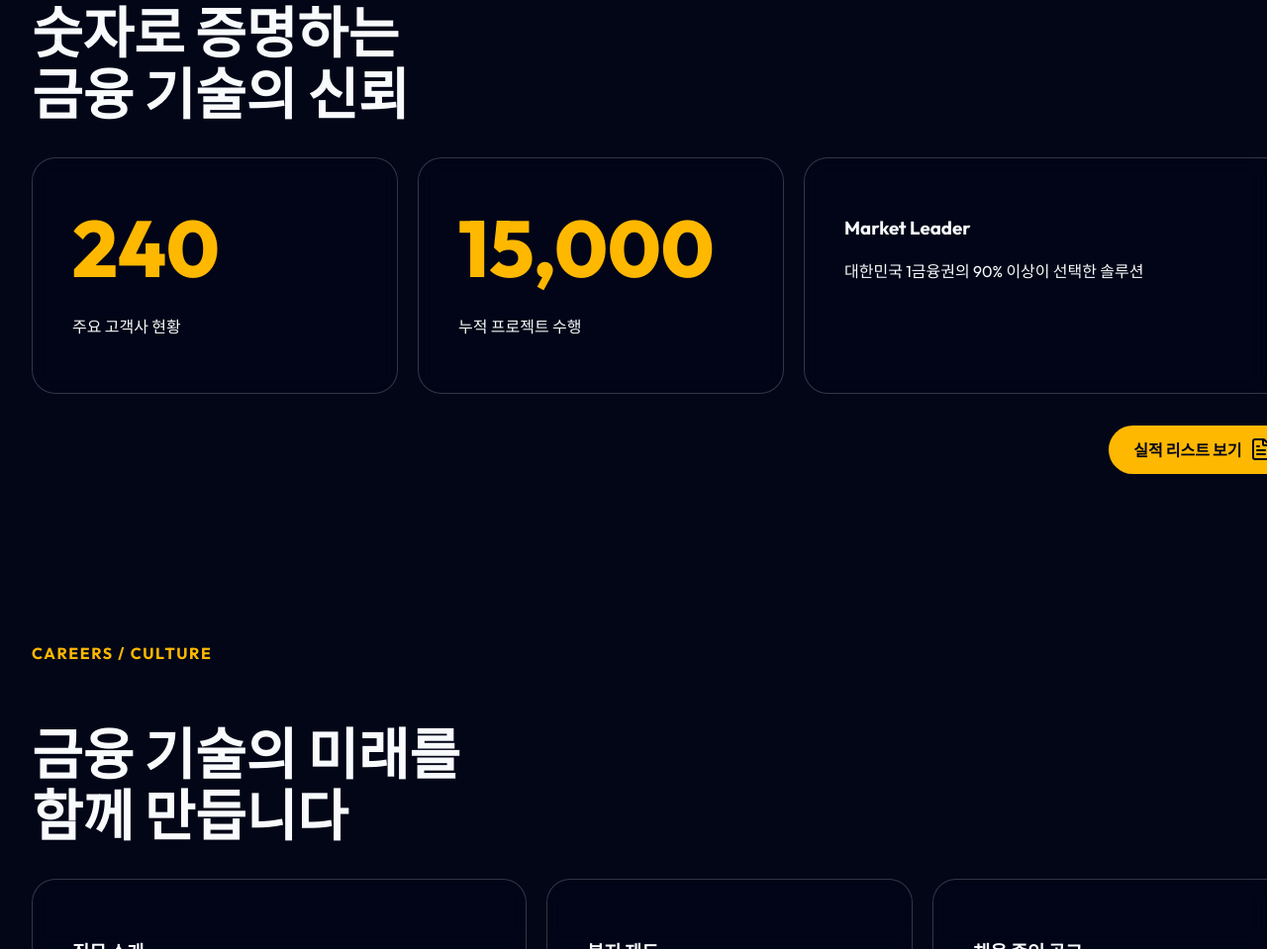
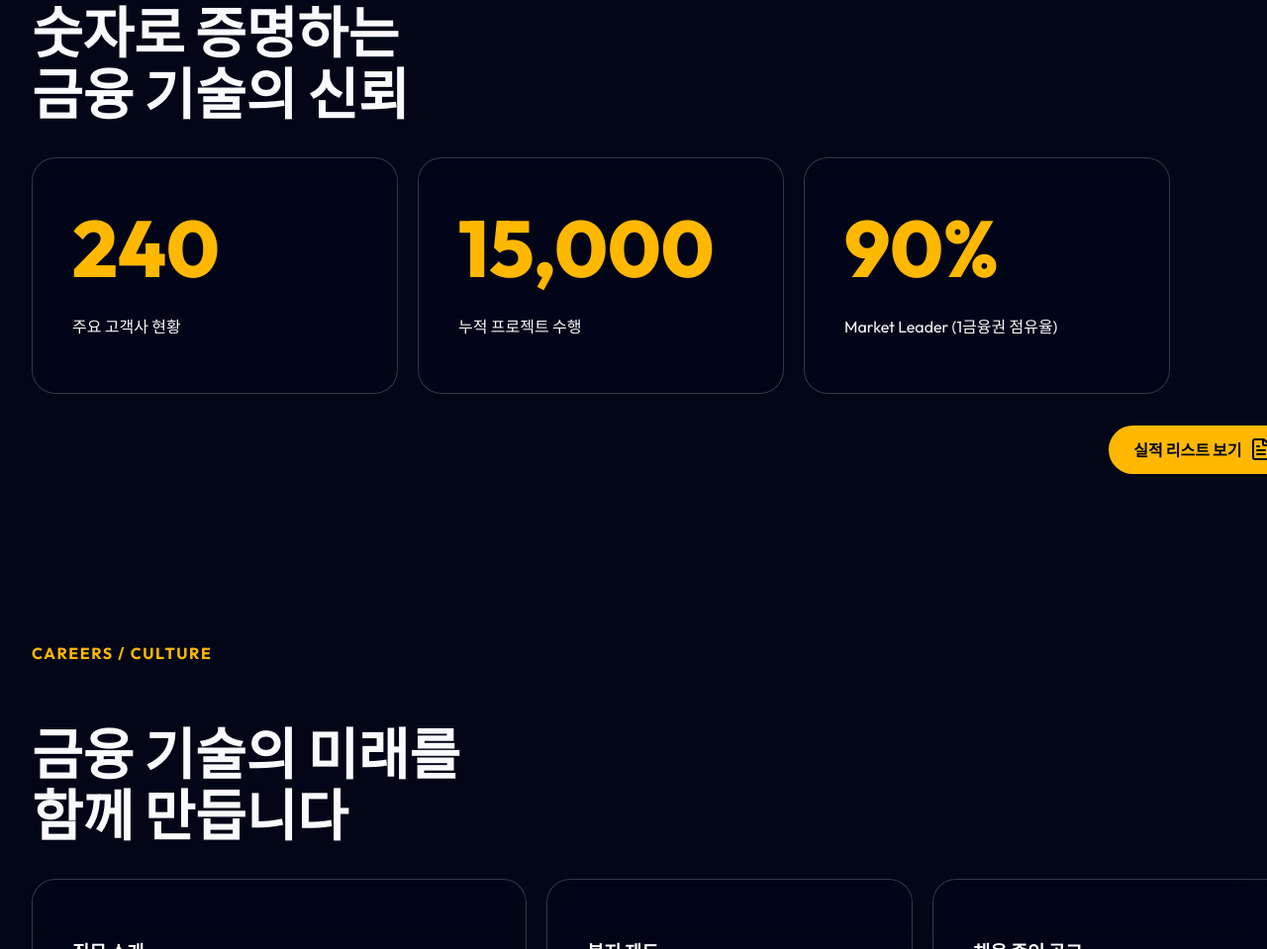
Before and after one commit to uneechung-lab/daum-showroom, a website built with Vite: page index.html in a window 1280 px wide. Shown: the part 1850-2809 px from the top of the page at 99% size. Built offline with nearby package versions, Linux system fonts and the light colour scheme; animation ran at ten frames a second; a web font is replaced by a local one.

Commit message:
Enhance: Market Leader card with counting % effect

```diff
--- a/index.html
+++ b/index.html
@@ -246,10 +246,9 @@
               <div class="stat-value" data-target="15000">0</div>
               <p class="card-desc">누적 프로젝트 수행</p>
             </div>
-            <div class="bento-card wide">
-              <h3 class="card-title">Market Leader</h3>
-              <p class="card-desc">대한민국 1금융권의 90% 이상이 선택한 솔루션</p>
-              <div id="trust-chart"></div>
+            <div class="bento-card">
+              <div class="stat-value" data-target="90" data-suffix="%">0</div>
+              <p class="card-desc">Market Leader (1금융권 점유율)</p>
             </div>
           </div>
           <div style="margin-top: 2rem; display: flex; justify-content: flex-end;">
--- a/src/main.js
+++ b/src/main.js
@@ -226,11 +226,12 @@ window.addEventListener('load', () => {
         let curr = 0;
         const interval = setInterval(() => {
           curr += Math.ceil(target / 50);
+          const suffix = stat.dataset.suffix || "";
           if (curr >= target) {
-            stat.innerText = target.toLocaleString();
+            stat.innerText = target.toLocaleString() + suffix;
             clearInterval(interval);
           } else {
-            stat.innerText = curr.toLocaleString();
+            stat.innerText = curr.toLocaleString() + suffix;
           }
         }, 30);
       },
```
